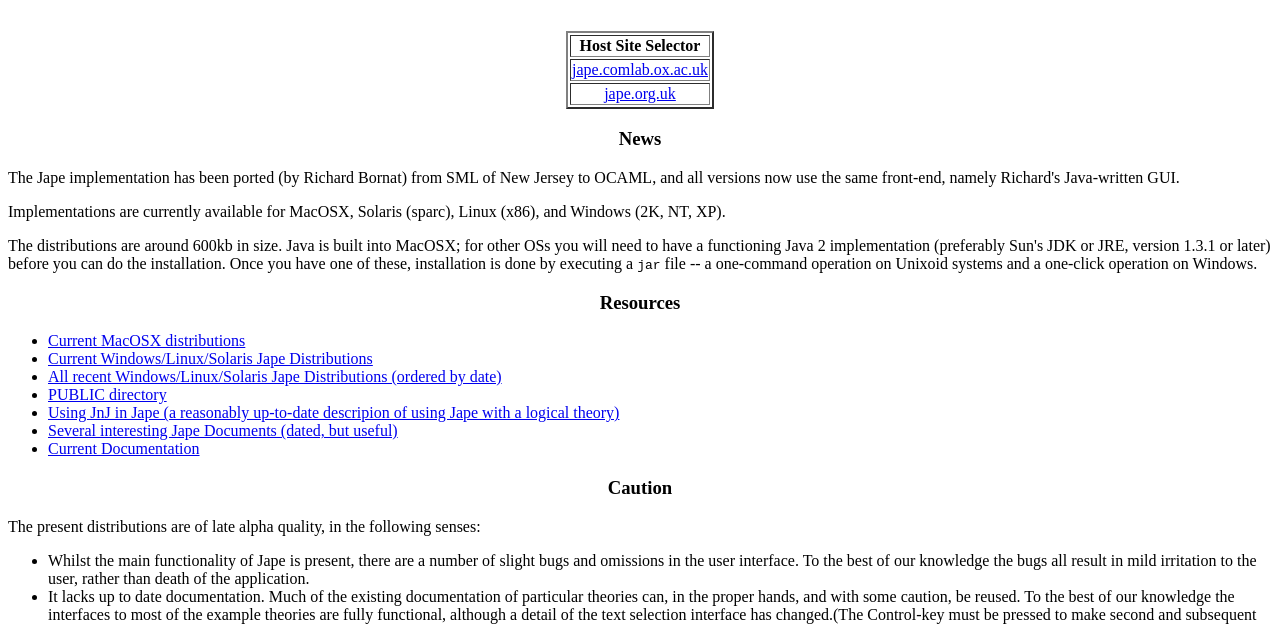
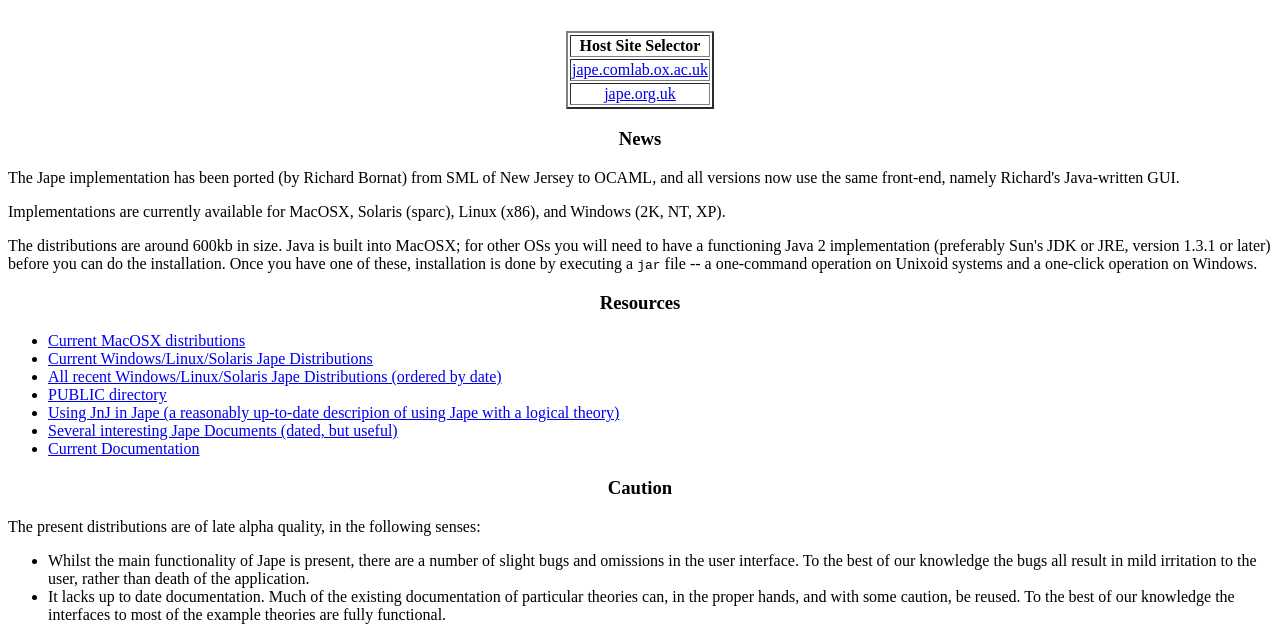
Before and after one commit to RBornat/jape, a plain HTML site: page dev/jape.org/index.html in a window 1280 px wide. Shown: the part 175-800 px from the top of the page. Drawn offline with Linux system fonts and the light colour scheme.

Commit message:
better remarks about Laura

```diff
--- a/dev/jape.org/index.html
+++ b/dev/jape.org/index.html
@@ -60,9 +60,7 @@
   <li>It lacks up to date documentation. Much of the existing documentation
     of particular theories can, in the proper hands, and with some caution,
     be reused. To the best of our knowledge the interfaces to most of the
-    example theories are fully functional, although a detail of the text
-    selection interface has changed.(The Control-key must be pressed to make
-    second and subsequent text selections)</li>
+    example theories are fully functional.</li>
   <li>We have not retrotested all the distributed theories completely.</li>
   <li>We no longer bundle with the distribution an editor that can cope with
     the text encodings used in the example theories. (One is available on
```
